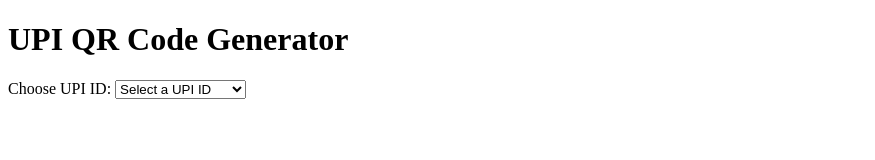
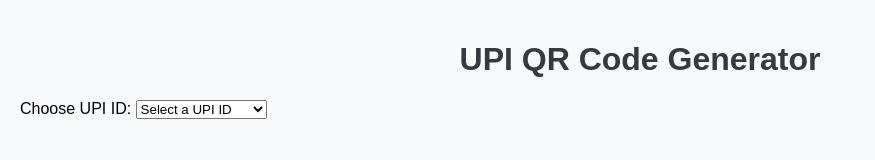
Before and after one commit to DinakarNisank455/Dynamic_QR_Generator, a plain HTML site: page index.html in a window 1280 px wide. Shown: the whole page, without its empty margins (0-875 px from the left). Drawn offline with Linux system fonts and the light colour scheme; files that its build step writes are made by us from their sources.

Commit message:
Update index.html

```diff
--- a/index.html
+++ b/index.html
@@ -5,6 +5,7 @@
     <meta name="viewport" content="width=device-width, initial-scale=1.0">
     <title>Dynamic UPI QR Code</title>
     <script src="script.js" defer></script>
+    <link rel="stylesheet" href="static/styles.css">
 </head>
 <body>
     <h1>UPI QR Code Generator</h1>
```
